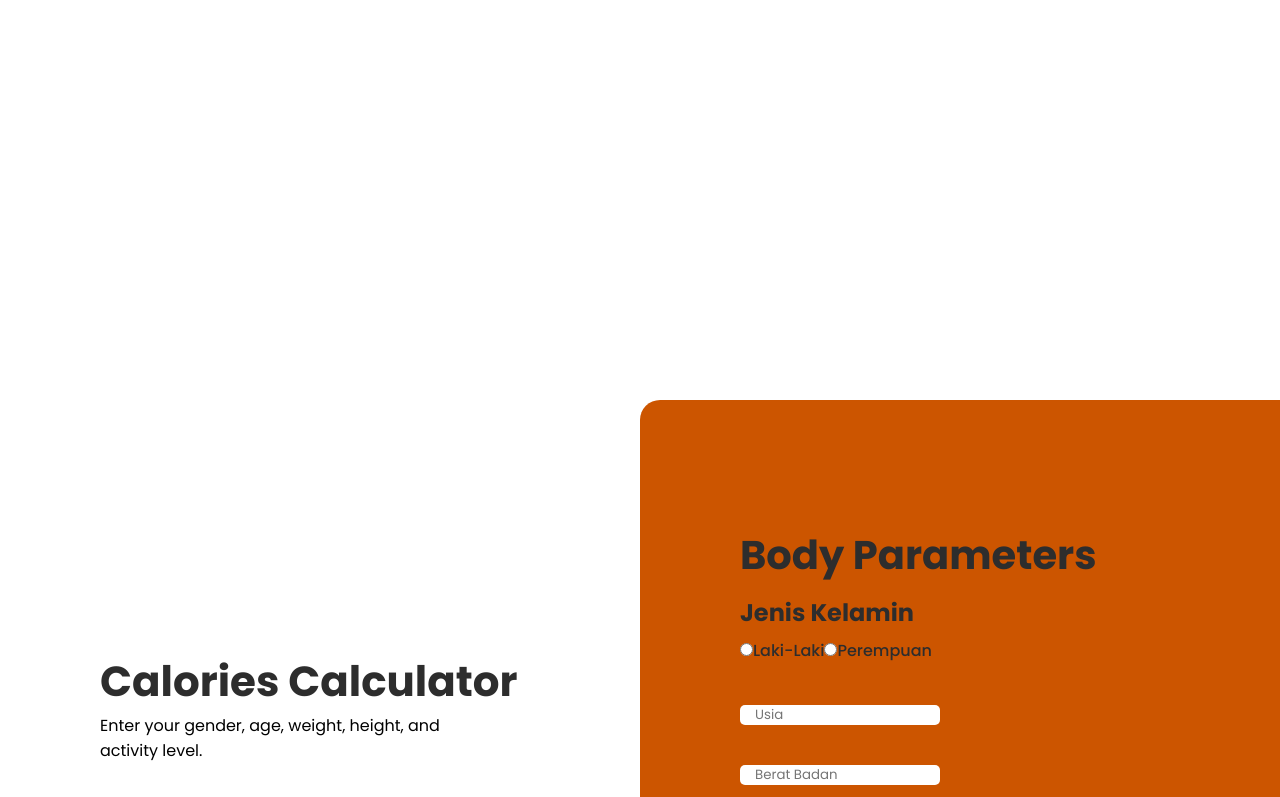
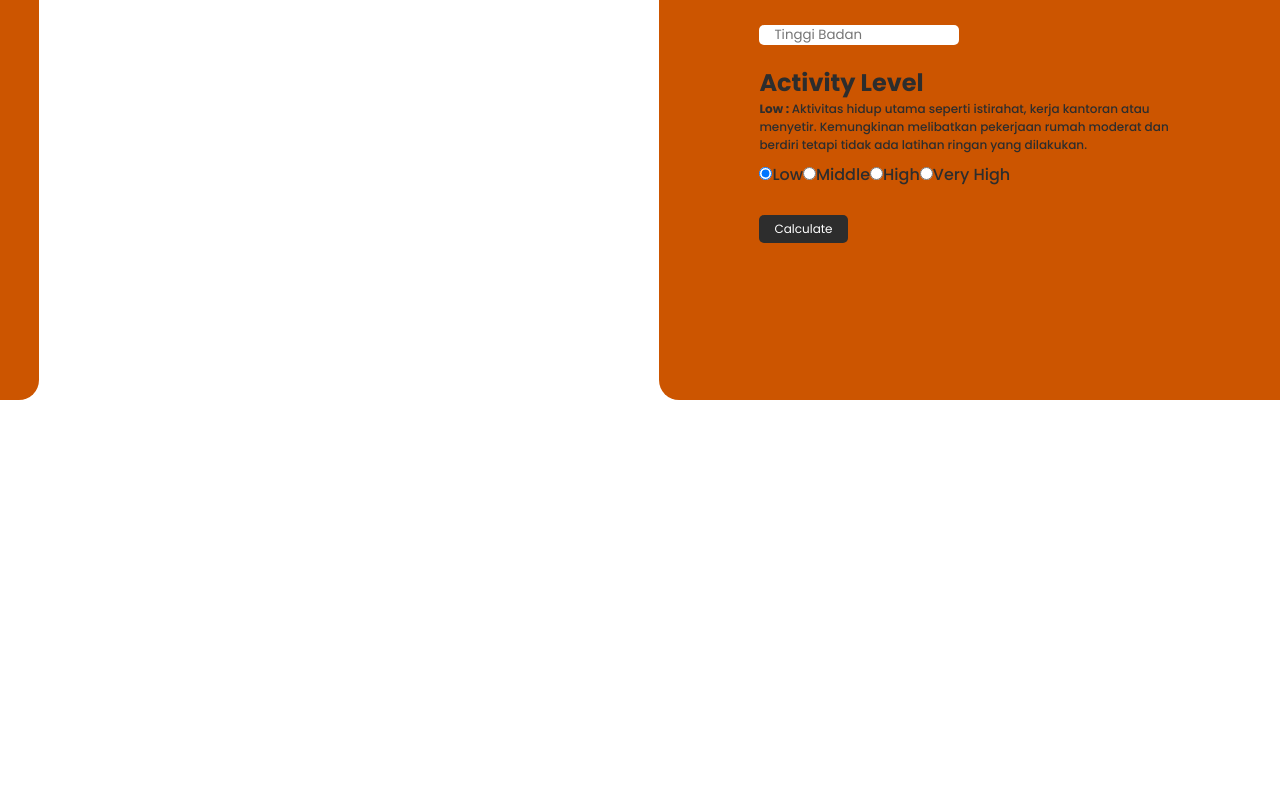
Before and after one commit to Rahmannnnn/final-project-react-app-sanbercode, a React (Create React App) app: page / in a window 1280 px wide. Shown: the part 2000-2797 px from the top of the page. Built offline with nearby package versions, Linux system fonts and the light colour scheme.

Commit message:
tambahan

```diff
--- a/src/App.css
+++ b/src/App.css
@@ -149,7 +149,7 @@ nav ul li:focus {
 }
 
 
-.Artikel {
+.Artikel, .dummy .judul {
   width: 100%;
   height: 100vh;
   padding: 250px 100px;
@@ -204,6 +204,7 @@ nav ul li:focus {
   background: #cc5500;
   color: #2d2d2d;
   border-top-left-radius: 20px;
+  border-bottom-left-radius: 20px;
 }
 
 .counter .counter-right form {
@@ -211,6 +212,17 @@ nav ul li:focus {
   padding-left: 100px;
 }
 
+.hasil {
+  background: #cc5500;
+  margin-top: 20px;
+  font-size: 16px;
+  padding-left: 50%;
+  padding-top: 20px;
+  padding-bottom: 20px;
+  color: #fff;
+  /* border-top-left-radius: 15px;
+  border-bottom-left-radius: 15px; */
+}
 /*-------------------------------------------------------------------*/
 .gender, .activity {
   margin-top: 10px;
@@ -223,9 +235,18 @@ nav ul li:focus {
 }
 
 .activity p {
-  font-size: 16px;
+  font-size: 12px;
   font-weight: 500;
-  width: 75%;
+  width: 85%;
+}
+
+.dummy .judul {
+  height: 100vh;
+}
+.activity span {
+  font-size: 12px;
+  font-weight: 700;
+  width: 85%;
 }
 
 .masukan {
@@ -366,3 +387,11 @@ footer .subscribe input {
   background: #cc5500;
   height: 60px;
 }
+
+.left-addition {
+  width: 40px;
+  height: 100%;
+  background: #cc5500;
+  border-top-right-radius: 20px;
+  border-bottom-right-radius: 20px;
+}
--- a/src/Parts/Body/Article.js
+++ b/src/Parts/Body/Article.js
@@ -9,6 +9,7 @@ function Article(props) {
           <p> {props.text} </p>
           <Link to="/more"><button>Read More</button></Link>
         </div>
+
     </>
   )
 }
--- a/src/Parts/Body/Body.js
+++ b/src/Parts/Body/Body.js
@@ -4,8 +4,9 @@ import Converter from './Converter';
 
 function Hasil(props) {
   return(
-    <div className="counter-left">
-      <h1>Hasil : {props.total}</h1>
+    <div className="hasil">
+      <p>Skor kamu :</p>
+      <h1>{props.total}</h1>
     </div>
   )
 }
@@ -52,7 +53,7 @@ class Body extends React.Component{
   onSubmit(event) {
     const {gender, usia, berat, tinggi, level} = this.state;
     let total = (gender==="Laki-Laki") ? (66.5 + (13*berat) + (5*tinggi))/(5.8*usia) : (65.51 + (9.6*berat) + (1.9*tinggi))/(4.7*usia);
-    let total2 = (level === "Low") ? total*1.2 : (level === "Middle") ? total*1.3 : total*1.4;
+    let total2 = (level === "Low") ? total*1.2 : (level === "Middle") ? total*1.3 : (level === "High") ? total*1.4 : total*1.6;
     this.setState({total: total2});
     event.preventDefault();
   }
@@ -67,8 +68,9 @@ class Body extends React.Component{
     return (
       <body className="View" id="article">
         <Article judul="Berapa Banyak Kalori yang Anda Butuhkan Per Hari?" text="Jika Anda pernah memperhatikan tabel informasi nilai gizi pada kemasan makanan, maka Anda akan sering menemukan kalimat “Persen AKG berdasarkan kebutuhan energi 2000 kkal. Kebutuhan energi Anda mungkin lebih tinggi atau lebih rendah.” Ini berarti kebutuhan kalori Anda per hari tidaklah sama dengan orang lain, karena banyak faktor yang dapat mempengaruhi kebutuhan kalori Anda. Sebetulnya bagaimana cara menghitung kebutuhan kalori sehari-hari?" />
-        <Converter/>
+
         <div className="counter" id="counter">
+          <div className="left-addition"></div>
           <CounterLeft/>
           <div className="counter-right">
             <form onSubmit={this.onSubmit}>
@@ -86,10 +88,17 @@ class Body extends React.Component{
 
 
                 <div className="activity">Activity Level<br/>
-                  {this.state.level === 'Low' ? <p> Low </p> : this.state.level === 'Middle' ? <p> Middle </p> : <p> High </p> }
+                  {this.state.level === 'Low' ?
+                    <p><span>Low : </span>Aktivitas hidup utama seperti istirahat, kerja kantoran atau menyetir. Kemungkinan melibatkan pekerjaan rumah moderat dan berdiri tetapi tidak ada latihan ringan yang dilakukan.</p>:
+                  this.state.level === 'Middle' ?
+                    <p><span>Middle : </span> Disamping kegiatan sehari-hari, melakukan kegiatan yang lebih berat, seperti berdiri lebih lama atau pekerjaan rumah. Beberapa bentuk latihan dilakukan, seperti jalan pelan, bersepeda santai atau berkebun. </p> :
+                  this.state.level === 'High' ?
+                    <p> <span>High : </span> Sedikit duduk / istirahat dan kemungkinan bekerja dilingkungan yang membutuhkan berdiri dan/atau sedikit kerja fisik. Secara teratur melakukan olahraga ringan, seperti menari, jalan cepat atau berenang.</p> :
+                    <p><span>Very High : </span>Lingkungan kerja fisik intensif seperti konstruksi dan / atau melakukan kegiatan yang berat banyak hari dalam seminggu, seperti jogging, menggunakan peralatan olahraga atau berpartisipasi dalam olahraga fisik.</p> }
                   <label><input type="radio" name="level" value="Low" onChange={this.levelChange} checked={this.state.level === "Low"}/>Low</label>
                   <label><input type="radio" name="level" value="Middle" onChange={this.levelChange} checked={this.state.level === "Middle"}/>Middle</label>
                   <label><input type="radio" name="level" value="High" onChange={this.levelChange} checked={this.state.level === "High"}/>High</label>
+                  <label><input type="radio" name="level" value="Very High" onChange={this.levelChange} checked={this.state.level === "Very High"}/>Very High</label>
                 </div>
                 <button type="submit">Calculate</button>
               </h1>
@@ -97,7 +106,7 @@ class Body extends React.Component{
           </div>
         </div>
         { this.state.total > 0 ? <Hasil total={this.state.total}/> : <div></div>}
-
+        <Converter/>
       </body>
 
     );
--- a/src/Parts/Body/Dummy.js
+++ b/src/Parts/Body/Dummy.js
@@ -16,8 +16,10 @@ function Dummy() {
         </div>
         <div className="addition"></div>
         <div className="dummy">
-            <h1>Berapa Banyak Kalori yang Anda Butuhkan Per Hari?</h1>
-            <p>Jika Anda pernah memperhatikan tabel informasi nilai gizi pada kemasan makanan, maka Anda akan sering menemukan kalimat “Persen AKG berdasarkan kebutuhan energi 2000 kkal. Kebutuhan energi Anda mungkin lebih tinggi atau lebih rendah.” Ini berarti kebutuhan kalori Anda per hari tidaklah sama dengan orang lain, karena banyak faktor yang dapat mempengaruhi kebutuhan kalori Anda. Sebetulnya bagaimana cara menghitung kebutuhan kalori sehari-hari?</p>
+            <div className="judul">
+                <h1>Berapa Banyak Kalori yang Anda Butuhkan Per Hari?</h1>
+                <p>Jika Anda pernah memperhatikan tabel informasi nilai gizi pada kemasan makanan, maka Anda akan sering menemukan kalimat “Persen AKG berdasarkan kebutuhan energi 2000 kkal. Kebutuhan energi Anda mungkin lebih tinggi atau lebih rendah.” Ini berarti kebutuhan kalori Anda per hari tidaklah sama dengan orang lain, karena banyak faktor yang dapat mempengaruhi kebutuhan kalori Anda. Sebetulnya bagaimana cara menghitung kebutuhan kalori sehari-hari?</p>
+            </div>
             <h2>Apa itu kalori?</h2>
             <p>Cara menghitung kebutuhan kalori tiap orang berbeda-beda, karena akan dihitung berdasarkan jenis kelamin, usia, tinggi dan berat badan, komposisi tubuh, aktivitas, hingga keadaan fisik masing-masing. Kalori yang dibutuhkan oleh laki-laki berbeda dengan perempuan meskipun berada pada rentang usia yang sama. Dua orang yang kembar sekalipun akan memiliki kebutuhan kalori yang berbeda, tergantung pada keadaan fisik dan aktivitasnya sehari-hari.</p>
             <p>Jumlah kalori dalam suatu makanan biasanya ditulis dalam satuan “kilokalori” atau “kkal”. Sebagai contoh, 500 kalori akan ditulis sebagai 500 kkal. Selain dalam kkal, kalori juga dapat ditulis dalam satuan “kilojoules” atau “kJ”. 1 kJ setara dengan 0,239 kalori.</p>
--- a/src/Parts/Header/Banner.js
+++ b/src/Parts/Header/Banner.js
@@ -5,7 +5,7 @@ function Banner(props){
         <div className="banner">
             <div className=" textbox Home">
             <h2> {props.headText} </h2>
-            <p> halo halo halo halo halo halo halo halo halo halo halo halo halo halo halo halo halo halo halo halo halo halo halo halo halo halo halo halo halo halo halo halo halo halo halo halo halo halo halo halo </p>
+            <p>Lorem ipsum dolor sit amet, consectetur adipiscing elit. Curabitur ultricies quam blandit, porttitor neque sit amet, dictum orci. Cras malesuada, nunc non mattis elementum, lacus libero fermentum sem, ac condimentum tellus mi quis eros. Sed fermentum condimentum tellus, ac efficitur ligula sollicitudin at. Quisque sollicitudin urna et erat posuere pretium. Morbi pellentesque mattis malesuada. Quisque fermentum ullamcorper ultricies. Mauris porttitor consectetur tellus, sit amet aliquam libero sagittis in. Donec massa felis, rhoncus in justo ac, eleifend pretium justo. Maecenas sollicitudin at lectus sit amet auctor. Nullam placerat non velit sed malesuada.</p>
             </div>
         </div>
     )
```
